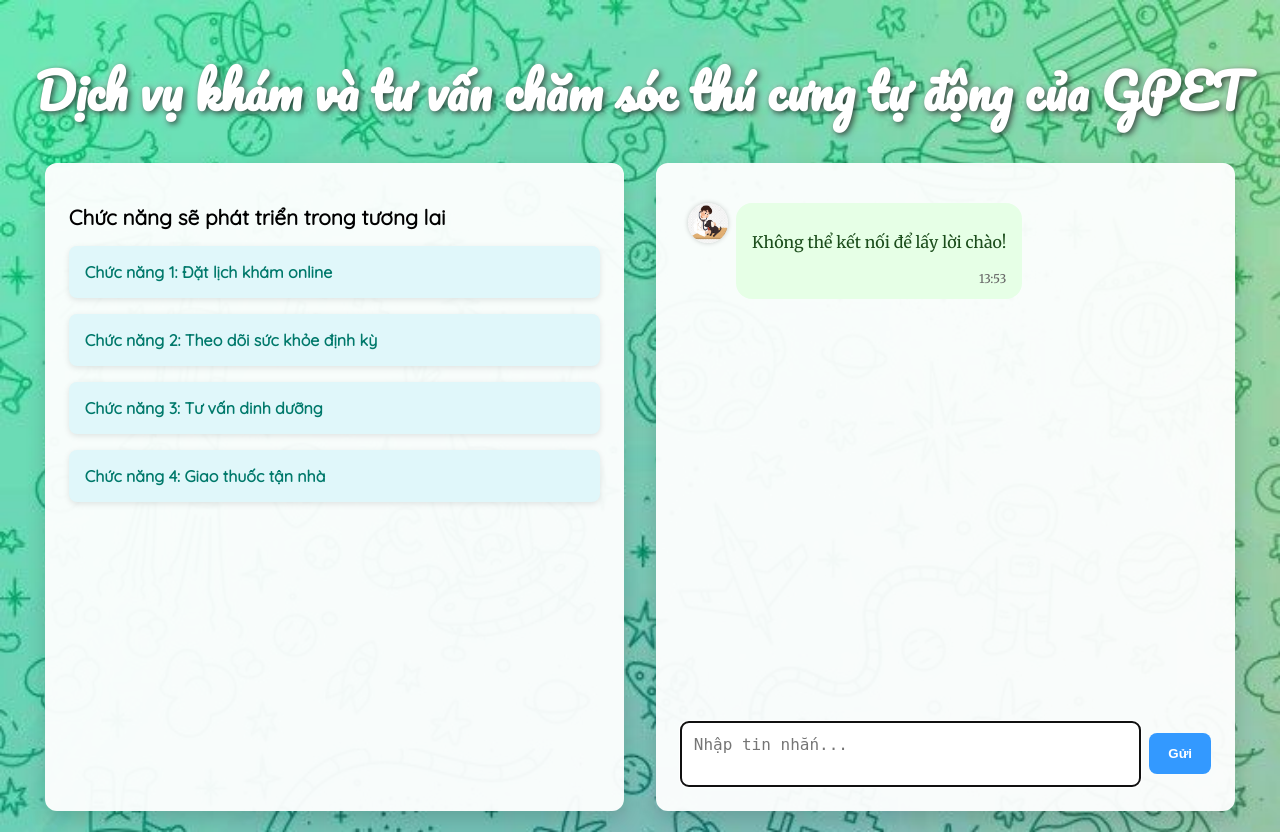
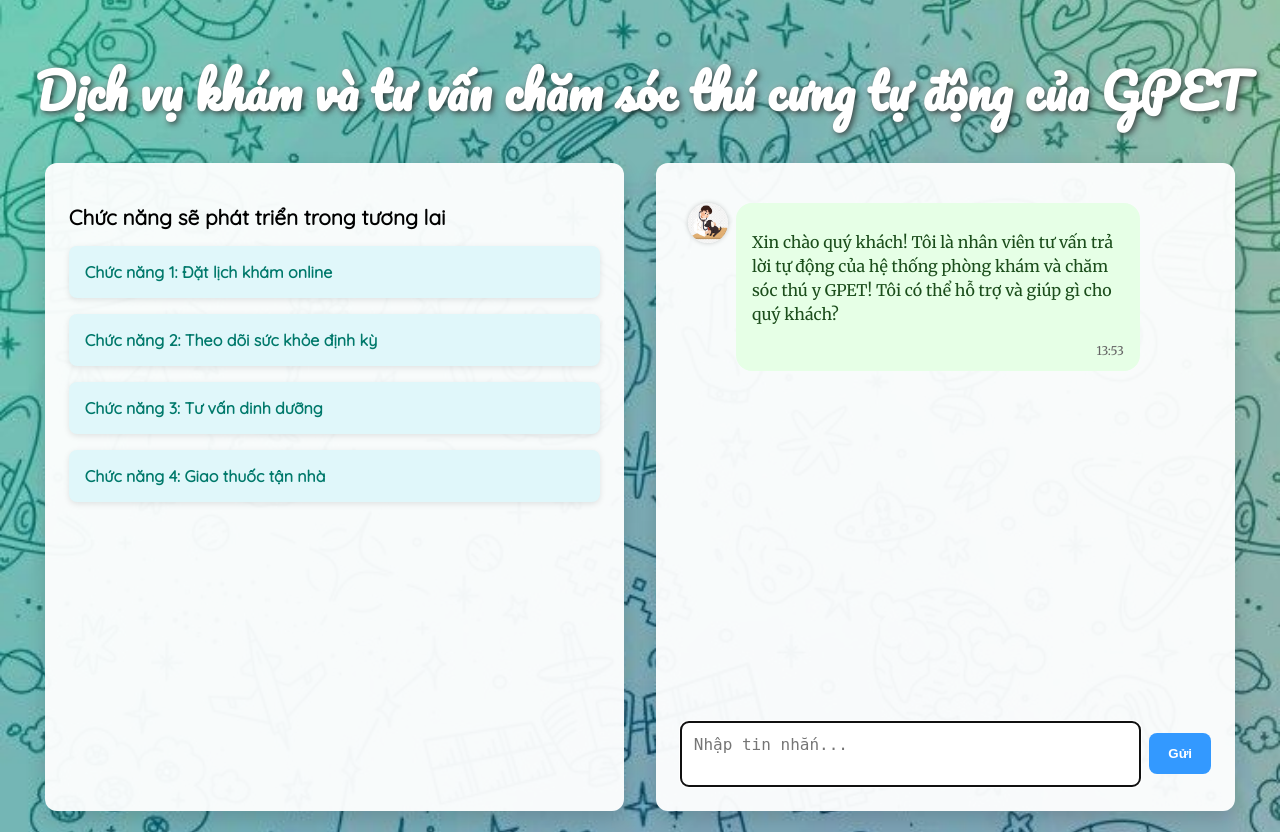
Before and after one commit to DangKhanhITMO/chatbot-FlaskHtml-, a Flask app: page / in a window 1280 px wide. Run offline with Flask 3, Linux system fonts and the light colour scheme.

Commit message:
Update Flask app: move images to static/, fix avatar and background

```diff
--- a/app.py
+++ b/app.py
@@ -54,7 +54,8 @@
     except Exception as e:
         print("LỖI:", e)
         return jsonify({"error": str(e)}), 500
-
+#ngrok config add-authtoken 34Aw6OBPYnUu2twDpvmXxOYYrf4_69GFTDQG24zod9z14idu8
+#python -m http.server 5500
 # Khởi chạy server cục bộ (Render sẽ dùng start command riêng)
 if __name__ == '__main__':
     app.run(debug=True, port=5000, host='0.0.0.0')
--- a/templates/index.html
+++ b/templates/index.html
@@ -4,9 +4,9 @@
   <meta charset="UTF-8" />
   <meta name="viewport" content="width=device-width, initial-scale=1.0"/>
   <title>Chatbot AI GPET</title>
+
   <link href="https://fonts.googleapis.com/css2?family=Pacifico&family=Merriweather&family=Quicksand&display=swap" rel="stylesheet">
 
-    <!-- ✅ Thêm thư viện Markdown và MathJax -->
   <script src="https://cdn.jsdelivr.net/npm/marked/marked.min.js"></script>
   <script>
     window.MathJax = {
@@ -22,8 +22,9 @@
   <style>
     body {
       font-family: 'Quicksand', sans-serif;
-          background: url('img1.jpg') no-repeat center center fixed;
       background-size: cover;
+      background-repeat: no-repeat;
+      background-position: center center;
       margin: 0;
       padding: 1rem 0;
       min-height: 100vh;
@@ -38,8 +39,7 @@
       font-weight: 800;
       color: #fff;
       text-align: center;
-          text-shadow:
-            2px 2px 6px rgba(0, 0, 0, 0.7),
+      text-shadow: 2px 2px 6px rgba(0, 0, 0, 0.7),
                    0 0 10px rgba(255, 255, 255, 0.4);
       margin-bottom: 1.5rem;
     }
@@ -197,11 +197,10 @@
     }
   </style>
 </head>
-<body>
+<body style="background-image: url('{{ url_for('static', filename='img/img1.jpg') }}');">
 <h1>Dịch vụ khám và tư vấn chăm sóc thú cưng tự động của GPET</h1>
 
 <div class="container">
-    <!-- Left Panel -->
   <div class="left-panel">
     <h2>Chức năng sẽ phát triển trong tương lai</h2>
     <div class="feature">Chức năng 1: Đặt lịch khám online</div>
@@ -210,7 +209,6 @@
     <div class="feature">Chức năng 4: Giao thuốc tận nhà</div>
   </div>
 
-    <!-- Right Panel -->
   <div class="right-panel">
     <div class="chat-box" id="chat-box"></div>
     <div class="input-area">
@@ -221,6 +219,9 @@
 </div>
 
 <script>
+  const userAvatar = "{{ url_for('static', filename='img/img3.png') }}";
+  const botAvatar = "{{ url_for('static', filename='img/img2.png') }}";
+
   function getTimeNow() {
     const now = new Date();
     return now.getHours().toString().padStart(2, '0') + ':' +
@@ -232,7 +233,7 @@
     const timestamp = getTimeNow();
     chatBox.innerHTML += `
       <div class="message user">
-          <img src="img3.png" alt="User" class="avatar"/>
+        <img src="${userAvatar}" alt="User Avatar" class="avatar"/>
         <div class="bubble">
           ${message}
           <div class="timestamp">${timestamp}</div>
@@ -244,28 +245,24 @@
   function appendBotMessage(replyMarkdown) {
     const chatBox = document.getElementById("chat-box");
     const timestamp = getTimeNow();
-
     const htmlContent = marked.parse(replyMarkdown);
 
     const wrapper = document.createElement('div');
     wrapper.className = 'message bot fade-in';
     wrapper.innerHTML = `
-        <img src="img2.png" alt="Bot" class="avatar"/>
+      <img src="${botAvatar}" alt="Bot Avatar" class="avatar"/>
       <div class="bubble">
         ${htmlContent}
         <div class="timestamp">${timestamp}</div>
       </div>
     `;
-
     chatBox.appendChild(wrapper);
     setTimeout(() => wrapper.classList.add('show'), 50);
-
     MathJax.typesetPromise();
   }
 
   async function sendMessage() {
     const input = document.getElementById("user-input");
-      const chatBox = document.getElementById("chat-box");
     const message = input.value.trim();
     if (!message) return;
 
@@ -274,7 +271,7 @@
     input.focus();
 
     try {
-        const response = await fetch("https://drusilla-dauby-undefinitively.ngrok-free.dev/chat", {
+      const response = await fetch("/chat", {
         method: "POST",
         headers: {
           "Content-Type": "application/json"
@@ -283,18 +280,18 @@
       });
 
       const data = await response.json();
-        const reply = data.reply || 'Đã xảy ra lỗi!';
-        appendBotMessage(reply);
-      } catch (e) {
+      appendBotMessage(data.reply || 'Đã xảy ra lỗi!');
+    } catch (error) {
       appendBotMessage("Không thể kết nối với máy chủ!");
     }
 
+    const chatBox = document.getElementById("chat-box");
     chatBox.scrollTop = chatBox.scrollHeight;
   }
 
   async function sendWelcomeMessage() {
     try {
-        const response = await fetch("https://drusilla-dauby-undefinitively.ngrok-free.dev/chat", {
+      const response = await fetch("/chat", {
         method: "POST",
         headers: {
           "Content-Type": "application/json"
@@ -303,10 +300,8 @@
       });
 
       const data = await response.json();
-        if (data.reply) {
-          appendBotMessage(data.reply);
-        }
-      } catch (e) {
+      appendBotMessage(data.reply || "Xin chào!");
+    } catch (error) {
       appendBotMessage("Không thể kết nối để lấy lời chào!");
     }
   }
```
Also changed, not shown: static/img/img1.jpg (renamed from templates/img1.jpg), static/img/img2.png (renamed from templates/img2.png), static/img/img3.png (renamed from templates/img3.png). Lines whose indentation alone changed are shown as unchanged.
